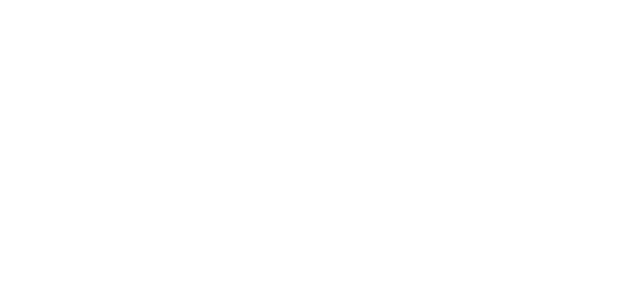
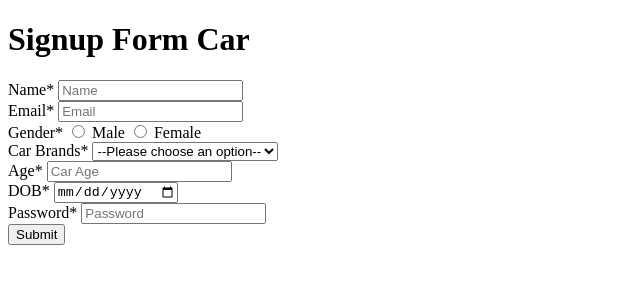
Before and after one commit to acciojob/car-insurance-form-sanj222, a website: page main.html in a window 1280 px wide. Shown: the whole page, without its empty margins (0-640 px from the left). Drawn offline with Linux system fonts and the light colour scheme.

Commit message:
created a submission

```diff
--- a/main.html
+++ b/main.html
@@ -7,6 +7,49 @@
 </head>
 
 <body>
+	<h1>Signup Form Car</h1>
+
+	<form action="/submit" method="post">
+		<label for="name">Name*</label>
+		<input type="text" required id="name" placeholder="Name">
+		<br>
+
+		<label for="email">Email*</label>
+		<input type="email" required id="email" placeholder="Email">
+		<br>
+
+		<label for="gender">Gender*</label>
+		<input type="radio" required id="gender_m" name="gender">
+		<label for="gender_m">Male</label>
+		<input type="radio" required id="gender_f" name="gender">
+		<label for="gender_f">Female</label>
+		<br>
+
+		<label for ="cars"">Car Brands*</label>
+			<select required id="cars" name="cars">
+          <!-- option tag starts -->
+            <option>--Please choose an option--</option>
+            <option value="BMW">BMW</option>
+            <option value="Audi">Audi</option>
+            <option value="Mercedez">Mercedez</option>
+        <!-- option tag ends -->
+        </select>
+        <br>
+
+		<label for ="carage">Age*</label>
+			<input required type="number" id="carage" placeholder ="Car Age" >
+		<br>
+
+		<label for="dop">DOB*</label>
+		<input type="date" required id="dop" placeholder="DOP" >
+		<br>
+
+		<label for ="password">Password*</label>
+		<input type="password" required id="password" placeholder="Password">
+		<br>
+
+		<button type="submit">Submit</button>
+	</form>
 	<!-- the entire body must be written by student -->
     <script type="text/javascript" src="./script.js">
 </script>
```
